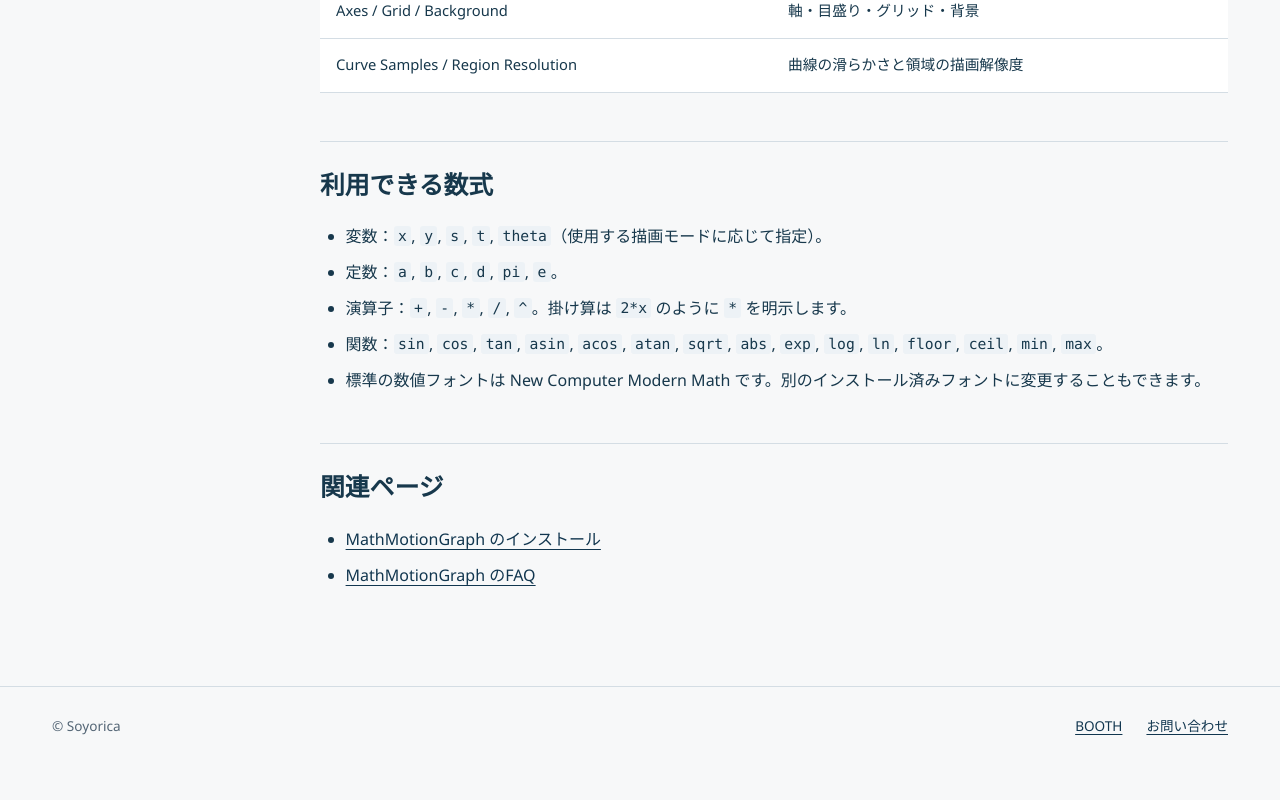
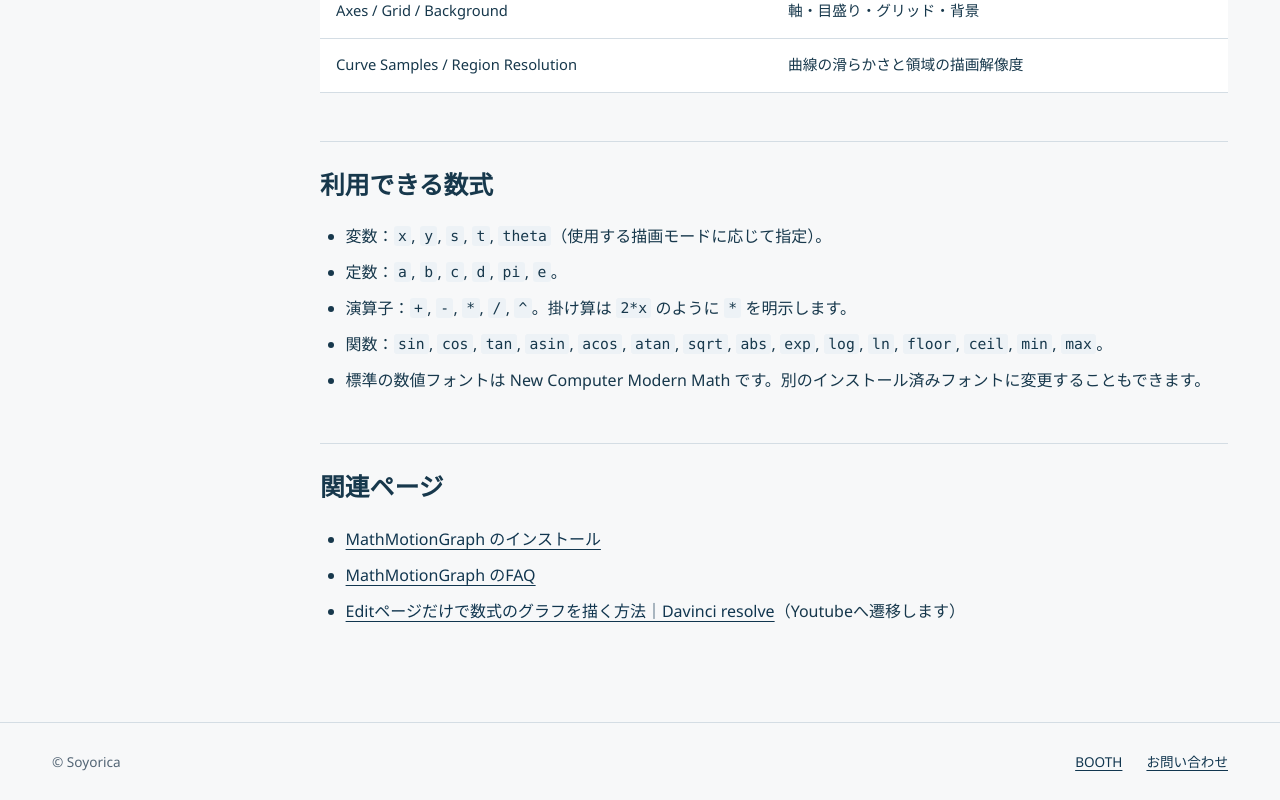
Before and after one commit to soyorica/soyorica.github.io, a plain HTML site: page mathmotiongraph-usage.html in a window 1280 px wide. Shown: the part 2004-2804 px from the top of the page. Before the commit the page ends 2768 px from the top, so only its background shows below. Drawn offline with Linux system fonts and the light colour scheme.

Commit message:
Update mathmotiongraph-usage.html

```diff
--- a/mathmotiongraph-usage.html
+++ b/mathmotiongraph-usage.html
@@ -217,6 +217,9 @@
           <li>
             <a href="mathmotiongraph-faq.html">MathMotionGraph のFAQ</a>
           </li>
+          <li>
+            <a href="https://youtu.be/MvySkQBW2us">Editページだけで数式のグラフを描く方法｜Davinci resolve</a>（Youtubeへ遷移します）
+          </li>
         </ul>
         <!-- CONTENT END -->
       </main>
```
